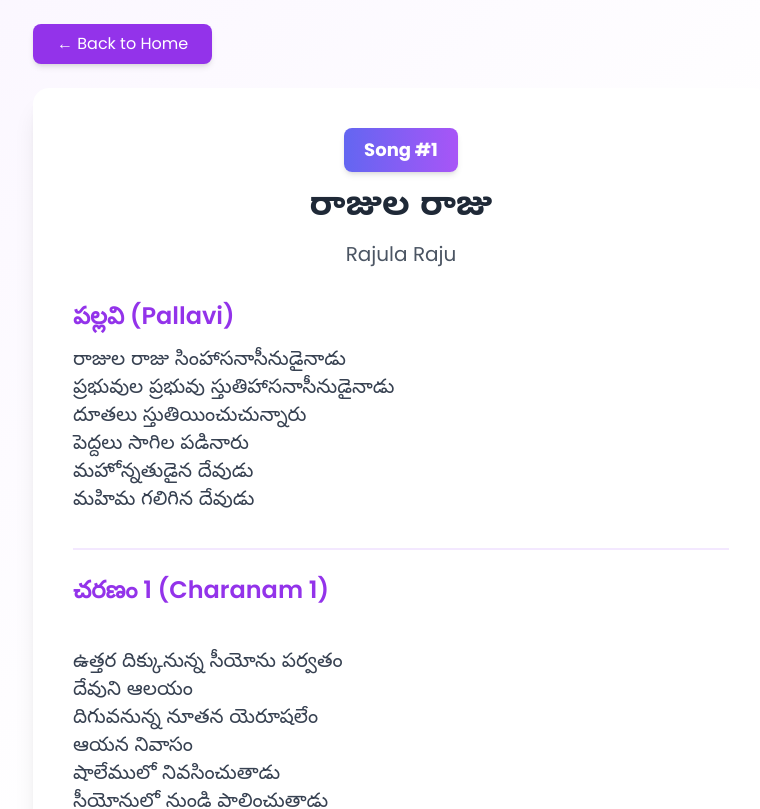
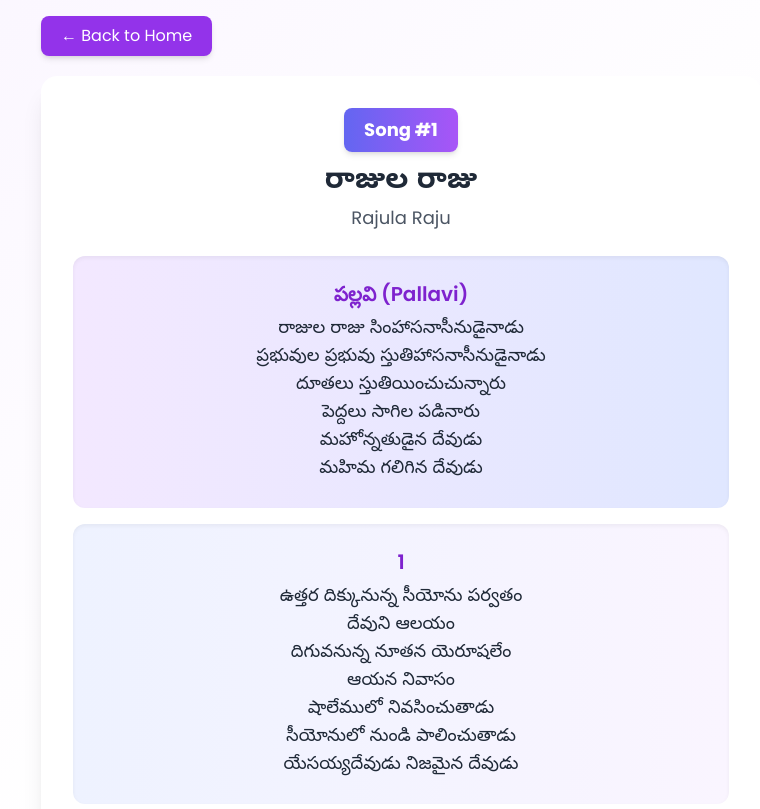
Before and after one commit to Francis-145/yjm, a React (Vite) app: page /song/1 in a window 1280 px wide. Shown: the top 809 px of the page, without its empty margins (239-999 px from the left). Built offline with nearby package versions, Linux system fonts and the light colour scheme.

Commit message:
Lyrics updated

```diff
--- a/src/pages/SongLyrics.jsx
+++ b/src/pages/SongLyrics.jsx
@@ -1,19 +1,21 @@
-import React from 'react';
-import { useParams, useNavigate } from 'react-router-dom';
-import { songs } from '../data/songs';
+import React from "react";
+import { useParams, useNavigate } from "react-router-dom";
+import { songs } from "../data/songs";
 
 const SongLyrics = () => {
   const { id } = useParams();
   const navigate = useNavigate();
-  const song = songs.find(s => s.id === parseInt(id));
+  const song = songs.find((s) => s.id === parseInt(id));
 
   if (!song) {
     return (
-      <div className="min-h-screen bg-gradient-to-br from-purple-50 via-white to-indigo-50 flex items-center justify-center">
+      <div className="min-h-screen flex items-center justify-center bg-gradient-to-br from-purple-50 via-white to-indigo-50">
         <div className="text-center">
-          <h2 className="text-2xl font-bold text-gray-800 mb-4">Song not found</h2>
+          <h2 className="text-2xl font-bold text-gray-800 mb-4">
+            Song not found
+          </h2>
           <button
-            onClick={() => navigate('/')}
+            onClick={() => navigate("/")}
             className="px-6 py-2 bg-purple-600 text-white rounded-lg hover:bg-purple-700 transition-colors"
           >
             Go Back Home
@@ -24,54 +26,52 @@ const SongLyrics = () => {
   }
 
   return (
-    <div className="min-h-screen bg-gradient-to-br from-purple-50 via-white to-indigo-50">
-      <div className="max-w-3xl mx-auto px-4 py-6">
+    <div className="min-h-screen bg-gradient-to-br from-purple-50 via-white to-indigo-50 flex flex-col items-center py-4">
+      <div className="w-full max-w-3xl px-3 sm:px-6">
         <button
-          onClick={() => navigate('/')}
-          className="mb-6 px-6 py-2 bg-purple-600 text-white rounded-lg hover:bg-purple-700 transition-colors shadow-md"
+          onClick={() => navigate("/")}
+          className="mb-5 px-5 py-2 bg-purple-600 text-white rounded-lg hover:bg-purple-700 transition-colors shadow-md"
         >
           ← Back to Home
         </button>
 
-        <div className="bg-white rounded-2xl shadow-xl p-6 md:p-10">
-          <div className="text-center mb-8">
-            <div className="inline-block bg-gradient-to-r from-indigo-500 to-purple-500 text-white px-5 py-2 rounded-lg mb-4 shadow-md">
+        <div className="bg-white rounded-2xl shadow-xl p-4 sm:p-8 overflow-y-auto">
+          <div className="text-center mb-6">
+            <div className="inline-block bg-gradient-to-r from-indigo-500 to-purple-500 text-white px-5 py-2 rounded-lg mb-3 shadow-md">
               <span className="font-bold text-lg">Song #{song.number}</span>
             </div>
-            <h1 className="text-3xl md:text-4xl font-bold text-gray-800 mb-3 telugu-text">
+            <h1 className="text-2xl sm:text-3xl font-bold text-gray-800 mb-1 telugu-text">
               {song.teluguTitle}
             </h1>
-            <p className="text-xl text-gray-600">{song.title}</p>
+            <p className="text-lg text-gray-600">{song.title}</p>
           </div>
 
-          <div className="space-y-8">
-            <div>
-              <h3 className="text-2xl font-semibold text-purple-600 mb-4">
+          {/* Pallavi Section */}
+          <div className="bg-gradient-to-r from-purple-100 to-indigo-100 rounded-xl p-4 sm:p-6 mb-4 shadow-inner">
+            <h3 className="text-xl font-semibold text-purple-700 mb-2 text-center">
               పల్లవి (Pallavi)
             </h3>
-              <p className="text-lg md:text-xl leading-relaxed text-gray-700 whitespace-pre-line telugu-text">
-                {song.lyrics.pallavi}
+            <p className="text-base sm:text-lg leading-relaxed text-gray-800 whitespace-pre-line text-center telugu-text">
+              {song.lyrics.pallavi.trim()}
             </p>
           </div>
 
-            <div className="border-t-2 border-purple-100 pt-6">
-              <h3 className="text-2xl font-semibold text-purple-600 mb-4">
-                చరణం 1 (Charanam 1)
+          {/* Charanams */}
+          {[song.lyrics.charanam1, song.lyrics.charanam2].map(
+            (charanam, index) => (
+              <div
+                key={index}
+                className="bg-gradient-to-r from-indigo-50 to-purple-50 rounded-xl p-4 sm:p-6 mb-4 shadow-inner"
+              >
+                <h3 className="text-xl font-semibold text-purple-700 mb-2 text-center">
+                  {index + 1}
                 </h3>
-              <p className="text-lg md:text-xl leading-relaxed text-gray-700 whitespace-pre-line telugu-text">
-                {song.lyrics.charanam1}
+                <p className="text-base sm:text-lg leading-relaxed text-gray-800 whitespace-pre-line text-center telugu-text">
+                  {charanam.trim()}
                 </p>
               </div>
-
-            <div className="border-t-2 border-purple-100 pt-6">
-              <h3 className="text-2xl font-semibold text-purple-600 mb-4">
-                చరణం 2 (Charanam 2)
-              </h3>
-              <p className="text-lg md:text-xl leading-relaxed text-gray-700 whitespace-pre-line telugu-text">
-                {song.lyrics.charanam2}
-              </p>
-            </div>
-          </div>
+            )
+          )}
         </div>
       </div>
     </div>
```
Also changed, not shown: 5 other files (tests, documents, lock files or other folders). Lines whose indentation alone changed are shown as unchanged.
